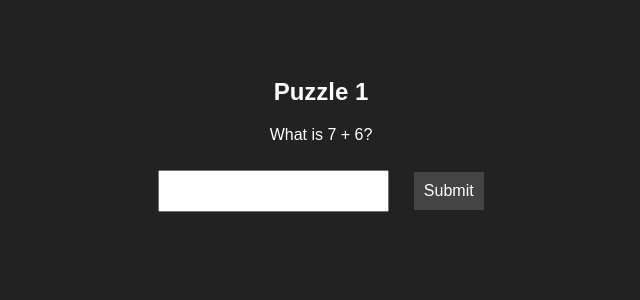
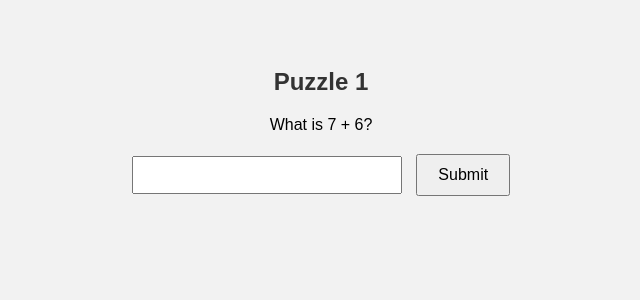
Before and after one commit to mahmed50/php-vault-project, a PHP site: page /puzzle1.php in a window 1280 px wide. Shown: the top 300 px of the page, without its empty margins (319-959 px from the left). Run offline with PHP 8.4, Linux system fonts and the light colour scheme; the visitor is signed in with stand-in values (Sample User, id 1).

Commit message:
Update style.css

```diff
--- a/style.css
+++ b/style.css
@@ -1,30 +1,34 @@
+body {
+    font-family: Arial, sans-serif;
+    background-color: #f2f2f2;
+    text-align: center;
+    padding: 40px;
+}
 
-body {
-    background: #222;
-    color: #fff;
-    font-family: Arial, sans-serif;
-    text-align: center;
-    padding-top: 50px;
+h1, h2 {
+    color: #333;
 }
-.container {
-    width: 80%;
-    margin: auto;
+
+form {
+    margin-top: 20px;
 }
-input, button {
-    padding: 10px;
+
+input[type="text"] {
+    padding: 8px;
     font-size: 16px;
-    margin: 10px;
+    width: 250px;
 }
-button, .btn {
-    background-color: #444;
-    border: none;
-    color: white;
-    cursor: pointer;
-    transition: background-color 0.3s ease;
+
+button {
+    padding: 10px 20px;
+    font-size: 16px;
+    margin-left: 10px;
 }
-button:hover, .btn:hover {
-    background-color: #666;
+
+.door {
+    transition: transform 0.5s ease-in;
 }
-.error {
-    color: red;
+
+.door.open {
+    transform: rotateY(90deg);
 }
```
